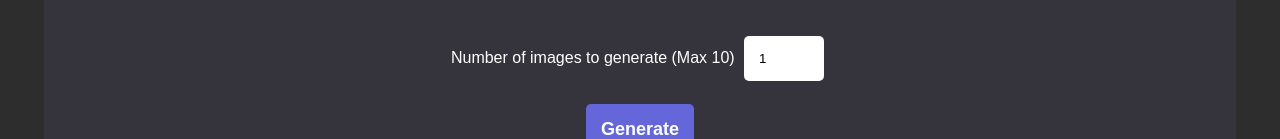
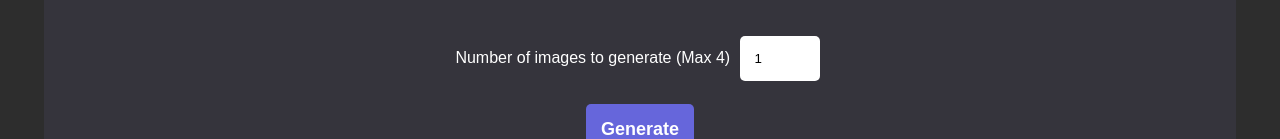
Before and after one commit to aandrew-me/textToImage, a Next.js app: page / in a window 1280 px wide. Shown: the part 292-431 px from the top of the page. Built offline with nearby package versions, Linux system fonts and the light colour scheme.

Commit message:
Limit usage

```diff
--- a/pages/index.js
+++ b/pages/index.js
@@ -19,7 +19,7 @@ export default function Home() {
 		console.log("Num is " + num);
 		console.log("Model:", model);
 
-		if (description && num <= 10 && num >= 1) {
+		if (description && num <= 4 && num >= 1) {
 			Images.current.innerHTML = "";
 			loadingMsg.current.textContent = "Processing...";
 			loadingMsg.current.style.color = "white";
@@ -130,7 +130,7 @@ export default function Home() {
 				/>
 				<br />
 				<br />
-				<span>Number of images to generate (Max 10) </span>
+				<span>Number of images to generate (Max 4) </span>
 				<input
 					ref={numField}
 					type="number"
```
